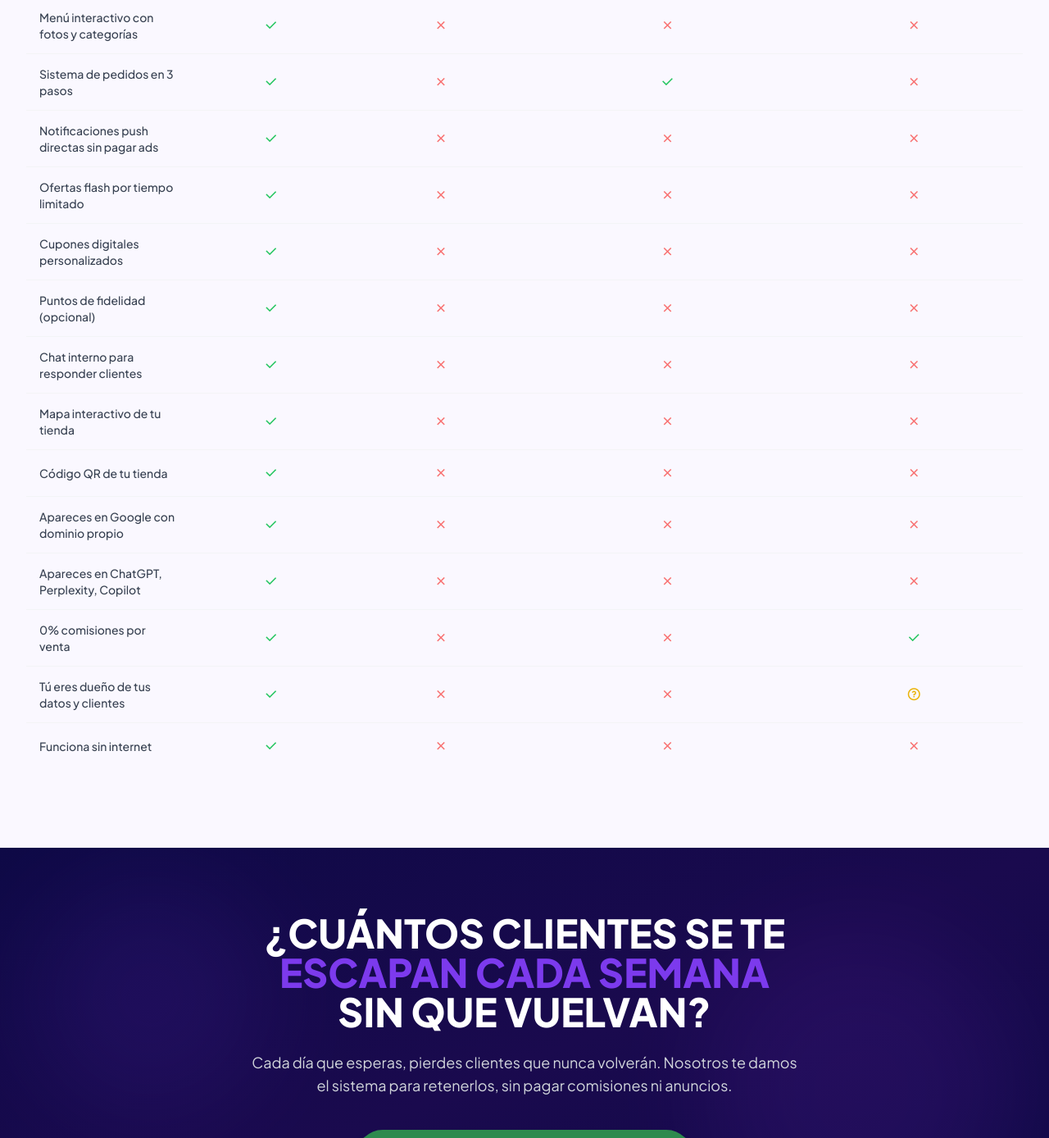
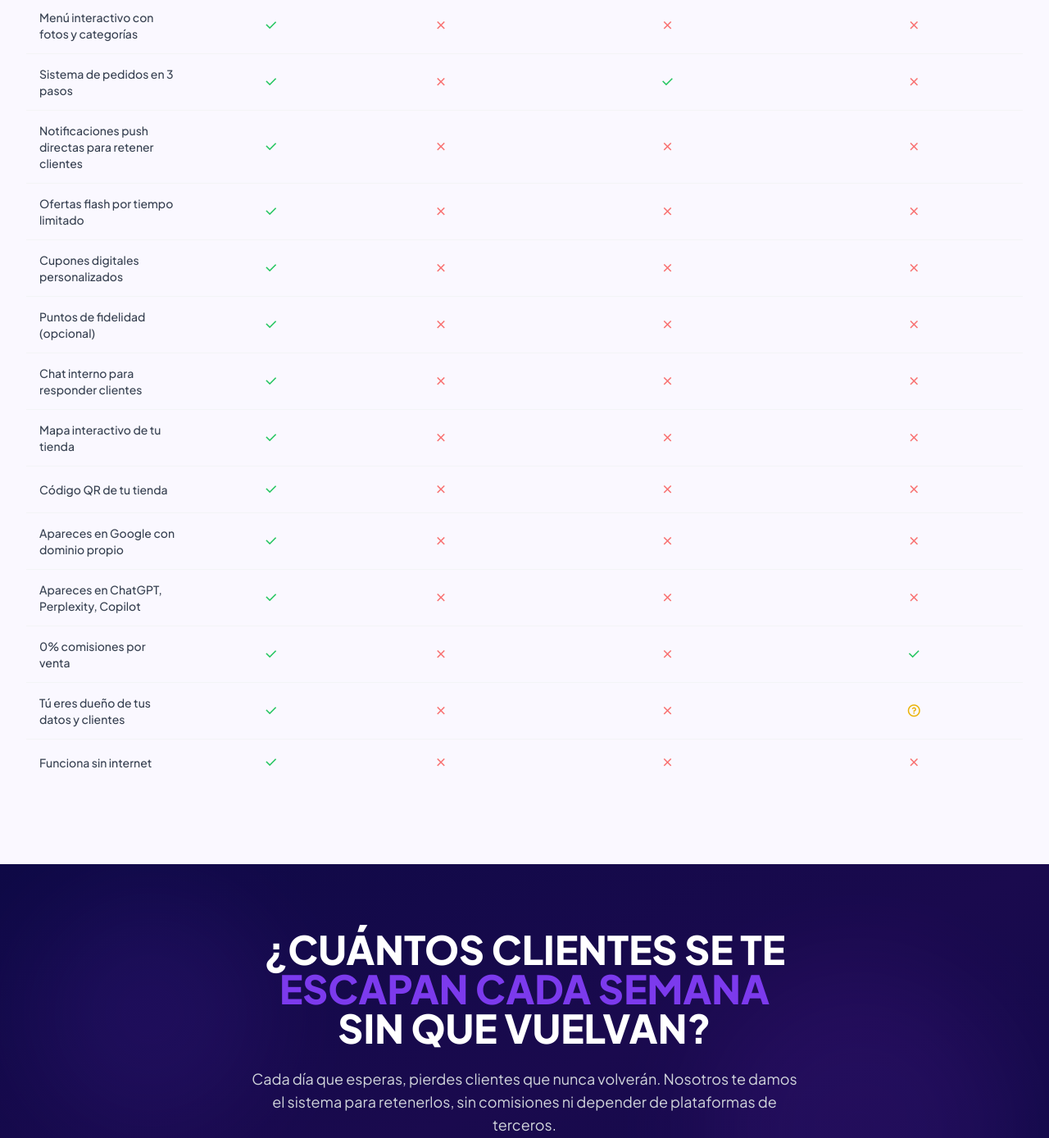
Before and after one commit to maketoweb/Maketosite, a website: page como-funciona.html in a window 1280 px wide. Shown: the part 3211-4599 px from the top of the page at 82% size. Drawn offline with nearby package versions, Linux system fonts and the light colour scheme.

Commit message:
Update text for clarity and accuracy

```diff
--- a/como-funciona.html
+++ b/como-funciona.html
@@ -775,7 +775,7 @@
               <div class="flex items-center gap-3 mb-3">
                 <h3 class="text-xl font-black">Notificaciones push directas</h3>
               </div>
-              <p class="text-gray-600">Envías una promoción desde tu panel y <strong>le llega al instante</strong> a todos tus clientes. Sin algoritmos, sin pagar por alcance, sin que se pierda en el spam. Como un mensaje directo pero automático.</p>
+              <p class="text-gray-600">Envías una promoción desde tu panel y <strong>le llega al instante</strong> a todos tus clientes. Sin algoritmos que limiten tu alcance, sin que se pierda en el spam. Como un mensaje directo pero automático.</p>
               <div class="mt-4 bg-primary/5 p-4 rounded-xl border border-primary/10">
                 <p class="text-sm font-bold text-primary">📊 Dato clave</p>
                 <p class="text-sm text-gray-600 mt-1">Las notificaciones push tienen <strong>90% de tasa de entrega</strong> y <strong>40% de apertura</strong>. Compáralo con el email: 20% de entrega, 3% de apertura. Tus clientes ven tu oferta, no la ignoran.</p>
@@ -926,7 +926,7 @@
             <td class="text-center py-3.5 px-4"><i class="ri-close-line text-red-400 text-lg"></i></td>
           </tr>
           <tr class="border-b border-gray-100 hover:bg-gray-50/50 transition">
-            <td class="py-3.5 px-4 text-sm font-medium text-gray-700">Notificaciones push directas sin pagar ads</td>
+            <td class="py-3.5 px-4 text-sm font-medium text-gray-700">Notificaciones push directas para retener clientes</td>
             <td class="text-center py-3.5 px-4"><i class="ri-check-line text-green-500 text-lg"></i></td>
             <td class="text-center py-3.5 px-4"><i class="ri-close-line text-red-400 text-lg"></i></td>
             <td class="text-center py-3.5 px-4"><i class="ri-close-line text-red-400 text-lg"></i></td>
@@ -1028,7 +1028,7 @@
       SIN QUE VUELVAN?
     </h2>
     <p class="text-gray-300 mt-6 max-w-2xl mx-auto text-lg reveal">
-      Cada día que esperas, pierdes clientes que nunca volverán. Nosotros te damos el sistema para retenerlos, sin pagar comisiones ni anuncios.
+      Cada día que esperas, pierdes clientes que nunca volverán. Nosotros te damos el sistema para retenerlos, sin comisiones ni depender de plataformas de terceros.
     </p>
     <div class="mt-10 reveal">
       <a href="https://wa.me/584124058904?text=Hola%20Maketo,%20quiero%20ver%20c%C3%B3mo%20se%20ve%20mi%20tienda" class="inline-flex items-center bg-[#2d8a4e] text-white px-8 py-4 rounded-full font-bold text-lg hover:opacity-90 transition-all shadow-xl shadow-green-900/30">
```
